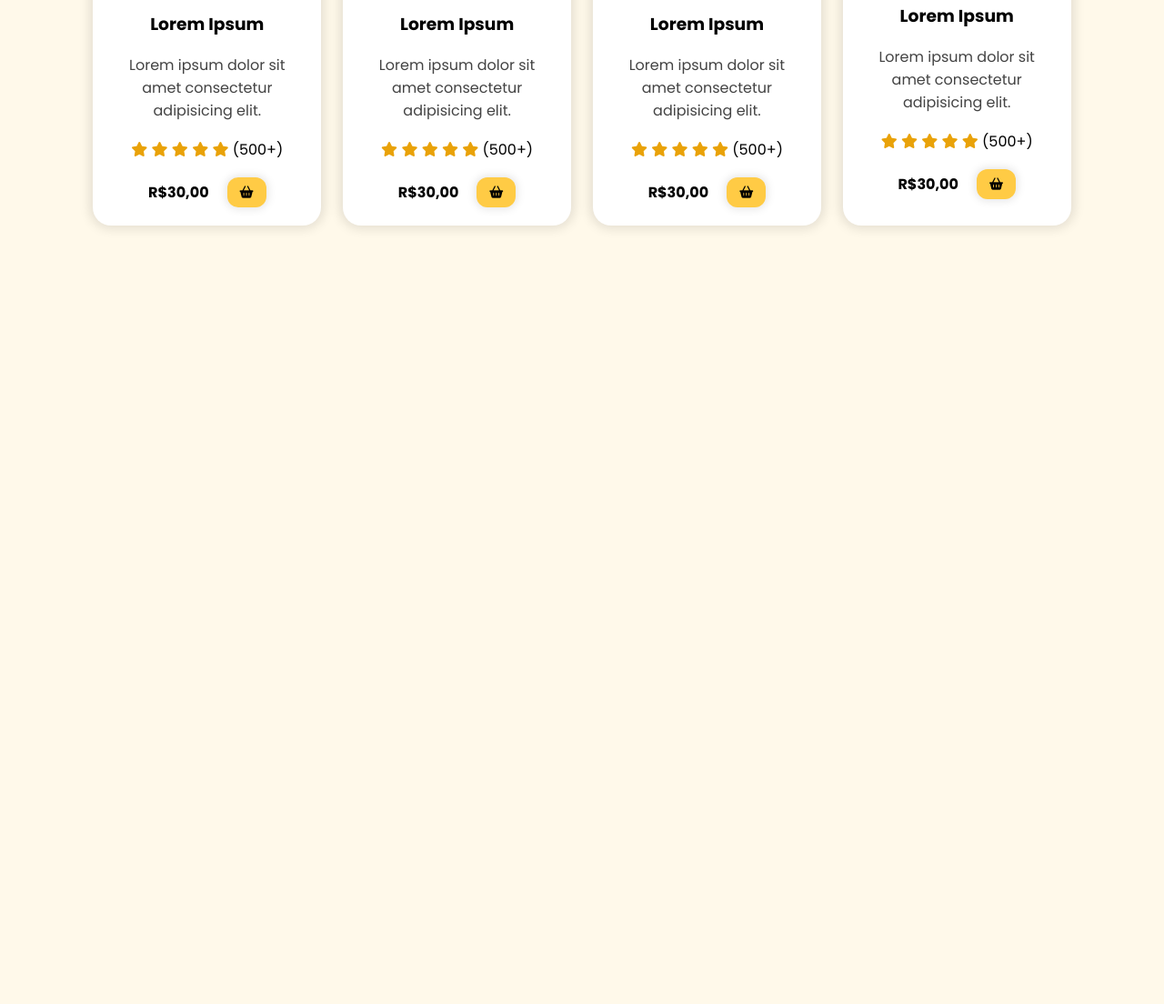
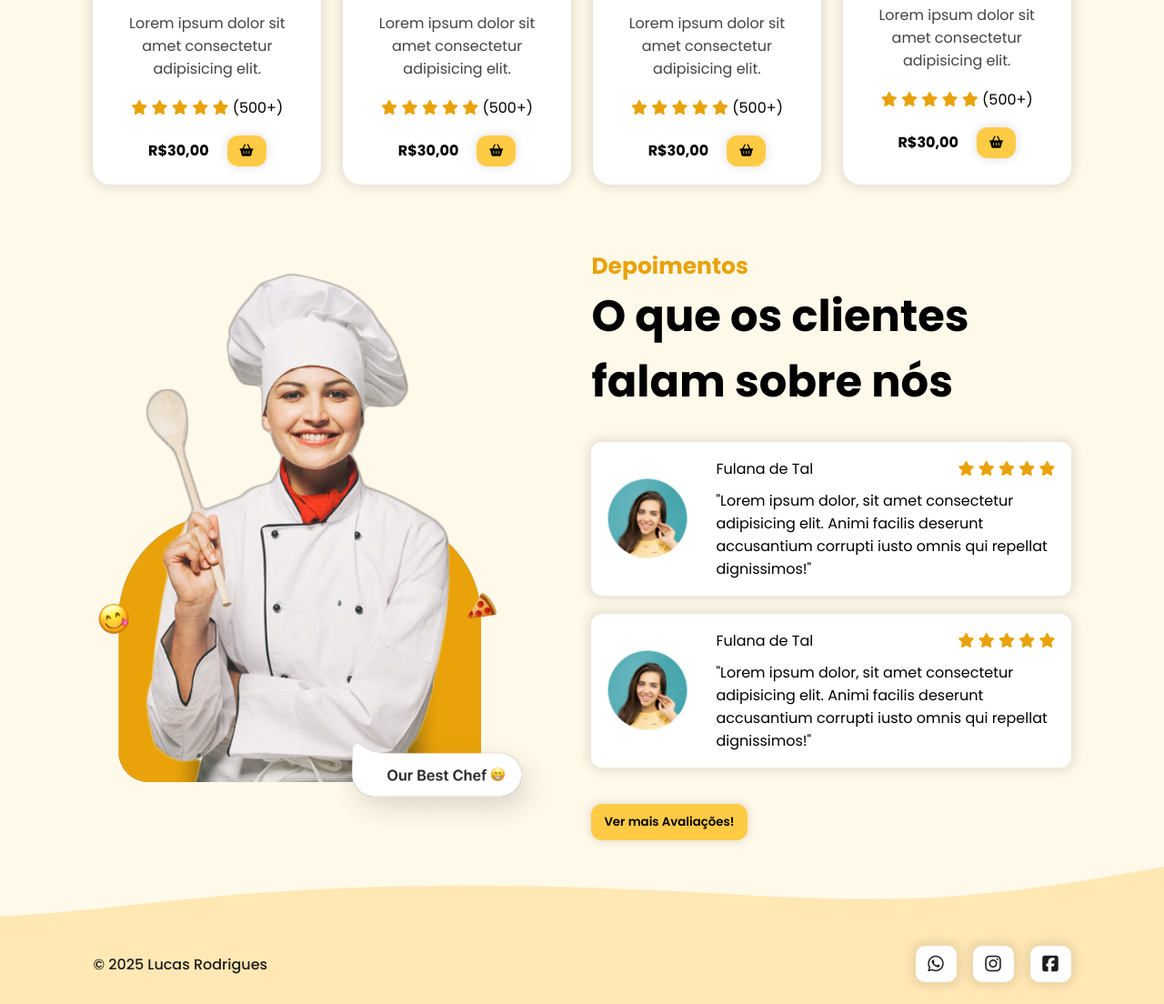
Before and after one commit to LRConforto/responsive-landing-page, a plain HTML site: page index.html in a window 1280 px wide. Shown: the part 1262-2366 px from the top of the page at 91% size. Before the commit the page ends 1597 px from the top, so only its background shows below. Drawn offline with nearby package versions, Linux system fonts and the light colour scheme.

Commit message:
Adicionado avaliações, footer e algumas outras alterações.

```diff
--- a/index.html
+++ b/index.html
@@ -4,10 +4,8 @@
     <meta charset="UTF-8">
     <meta name="viewport" content="width=device-width, initial-scale=1.0">
     <link rel="stylesheet" href="https://cdnjs.cloudflare.com/ajax/libs/font-awesome/6.7.2/css/all.min.css" integrity="sha512-Evv84Mr4kqVGRNSgIGL/F/aIDqQb7xQ2vcrdIwxfjThSH8CSR7PBEakCr51Ck+w+/U6swU2Im1vVX0SVk9ABhg==" crossorigin="anonymous" referrerpolicy="no-referrer" />
+
     <link rel="stylesheet" href="/src/styles/style.css">
-    <link rel="stylesheet" href="/src/styles/header.css">
-    <link rel="stylesheet" href="/src/styles/home.css">
-    <link rel="stylesheet" href="src/styles/menu.css">
 
     <script src="https://cdnjs.cloudflare.com/ajax/libs/jquery/3.7.1/jquery.min.js" integrity="sha512-v2CJ7UaYy4JwqLDIrZUI/4hqeoQieOmAZNXBeQyjo21dadnwR+8ZaIJVT8EE2iyI61OV8e6M8PP2/4hpQINQ/g==" crossorigin="anonymous" referrerpolicy="no-referrer"></script>
 
@@ -26,7 +24,7 @@
                     <a href="#menu">Cardápio</a>
                 </li>
                   <li class="nav-item">
-                    <a href="">Avaliações</a>
+                    <a href="#depoimentos">Avaliações</a>
                 </li>
             </ul>
 
@@ -48,7 +46,7 @@
                     <a href="#menu">Cardápio</a>
                 </li>
                   <li class="nav-item">
-                    <a href="">Avaliações</a>
+                    <a href="#depoimentos">Avaliações</a>
                 </li>
             </ul>
             <button class="btn-default">
@@ -212,7 +210,80 @@
             </div>
 
         </section>
+
+        <section id="depoimentos">
+            <img src="src/imgs/chef.png" id="depoimento-chef" alt="chef de cozinha">
+            <div id="depoimentos-content">
+                <h2 class="section-title">Depoimentos</h2>
+                <h3 class="section-subtitle">O que os clientes falam sobre nós</h3>
+
+                <div id="feedbacks">
+                    <div class="feedback">
+                        <img src="src/imgs/avatar.png" class="feedback-avatar" alt="">
+
+                        <div class="feedback-content">
+                            <p>
+                                Fulana de Tal
+                                <span>
+                                    <i class="fa-solid fa-star dish-"></i>
+                                    <i class="fa-solid fa-star dish-"></i>
+                                    <i class="fa-solid fa-star dish-"></i>
+                                    <i class="fa-solid fa-star dish-"></i>
+                                    <i class="fa-solid fa-star dish-"></i>
+                                </span>
+                            </p>
+                            <p>"Lorem ipsum dolor, sit amet consectetur adipisicing elit. Animi facilis deserunt accusantium corrupti iusto omnis qui repellat dignissimos!"</p>
+                        </div>
+
+                    </div>
+                    <div class="feedback">
+                        <img src="src/imgs/avatar.png" class="feedback-avatar" alt="">
+
+                        <div class="feedback-content">
+                            <p>
+                                Fulana de Tal
+                                <span>
+                                    <i class="fa-solid fa-star dish-"></i>
+                                    <i class="fa-solid fa-star dish-"></i>
+                                    <i class="fa-solid fa-star dish-"></i>
+                                    <i class="fa-solid fa-star dish-"></i>
+                                    <i class="fa-solid fa-star dish-"></i>
+                                </span>
+                            </p>
+                            <p>"Lorem ipsum dolor, sit amet consectetur adipisicing elit. Animi facilis deserunt accusantium corrupti iusto omnis qui repellat dignissimos!"</p>
+                        </div>
+
+                    </div>
+                </div>
+
+                <button class="btn-default">
+                   Ver mais Avaliações!
+                </button>
+            </div>
+
+        </section>
     </main>
+
+    <footer>
+        <img src="src/imgs/wave.svg" alt="">
+
+        <div id="footer-items">
+            <span id="copy">
+                &copy 2025 Lucas Rodrigues
+            </span>
+        <div class="social-media-buttons">
+                <a href="">
+                    <i class="fa-brands fa-whatsapp"></i>
+                </a>
+                <a href="">
+                    <i class="fa-brands fa-instagram"></i>
+                </a>
+                <a href="">
+                    <i class="fa-brands fa-square-facebook"></i>
+                </a>
+        </div>
+        </div>
+    </footer>
 
     <script src="src/javascript/script.js"></script>
 </body>
--- a/src/javascript/script.js
+++ b/src/javascript/script.js
@@ -6,7 +6,22 @@
     $('#mobile-btn').on('click', function (){
          $('#mobile-menu').toggleClass('active');
          $('#mobile-btn').find('i').toggleClass('fa-x');
+    });
+
+    const sections = $('section');
+    const navItems = $('.nav-item');
+
+    $(window).on('scroll', function(){
+        const header = $('header');
+        const posicaoScroll = $(window).scrollTop() - header.outerHeight();
+
+        if (posicaoScroll <= 0) {
+            header.css('box-shadow', 'none')
+        } else {
+            header.css('box-shadow', '5px 1px 5px rgba(0, 0, 0, 0.1)');
+        }
     })
+
 });
 
 /*
--- /dev/null
+++ b/src/styles/depoimentos.css
@@ -0,0 +1,94 @@
+#depoimentos {
+    /* background-color: var(--color-primary-2); */
+    min-height:calc(100vh - 91px);
+    display: flex;
+    justify-content: center;
+    align-items: center;
+    gap: 48px;
+}
+
+#depoimento-chef {
+    width: 500px;
+    height: auto;
+}
+
+#depoimentos .section-subtitle {
+    font-size: 3rem;
+}
+
+#depoimentos-content {
+    width: 50%;
+}
+
+#feedbacks {
+    display: flex;
+    flex-direction: column;
+    gap: 20px;
+    margin-bottom: 40px;
+    margin-top: 30px;
+}
+
+.feedback {
+    background-color: var(--color-neutral-0);
+    display: flex;
+    align-items: center;
+    justify-content: center;
+    gap: 20px;
+    padding: 12px;
+    border-radius: 12px;
+    box-shadow: 0px 0px 12px 4px rgba(0, 0, 0, 0.1);
+}
+
+.feedback-avatar {
+    width: 100px;
+    height: 100px;
+    object-fit: cover;
+}
+
+.feedback-content > p {
+    display: flex;
+    justify-content: space-between;
+    padding: 5px;
+}
+
+.feedback-content i {
+    color: var(--color-primary-6);
+}
+
+
+@media screen and (max-width: 1170px){
+    #depoimentos {
+        flex-direction: column;
+    }
+
+    #depoimento-chef {
+        display: none;
+    }
+
+    #depoimentos-content {
+        width: 80%;
+    }
+
+}
+
+
+@media screen and (max-width: 600px) {
+    .feedback {
+        flex-direction: column;
+    }
+
+    #depoimentos-content {
+        width: 80%;
+        display:flex;
+        flex-direction: column;
+    }
+
+    .feedback-content > P {
+        flex-direction: column;
+    }
+
+    #depoimentos-content {
+    width: 100%;
+    }
+
+}
--- /dev/null
+++ b/src/styles/footer.css
@@ -0,0 +1,22 @@
+footer {
+  background-color: var(--color-primary-2);
+}
+
+#footer-items {
+  display: flex;
+  justify-content: space-between;
+  padding: 0px 8% 24px 8%;
+  align-items: center;
+}
+
+#copy {
+  color: var(--color-neutral-1);
+  font-weight: 500;
+}
+
+@media screen and (max-width:460px) {
+  #footer-items {
+    flex-direction: column-reverse;
+    gap: 20px;
+  }
+}
--- a/src/styles/header.css
+++ b/src/styles/header.css
@@ -4,7 +4,7 @@ header {
     position: sticky;
     top:0;
     z-index:3;
-    background-color: #fff9ea;
+    background-color: var(--color-primary-1);
 }
 
 #navbar {
@@ -16,7 +16,7 @@ header {
 
 #nav-logo {
     font-size: 1.5em;
-    color: #e9a209;
+    color: var(--color-primary-6);
 
 }
 
@@ -33,8 +33,8 @@ header {
 }
 
 .nav-item.active a {
-    color: #1d1d1d;
-    border-bottom: 3px solid #ffe100;
+    color: var(--color-neutral-1);
+    border-bottom: 3px solid var(--color-primary-4);
 }
 
 #mobile-btn {
--- a/src/styles/home.css
+++ b/src/styles/home.css
@@ -15,11 +15,11 @@ section#home {
 
 .title {
     font-size: 4em;
-    color: #1d1d1d;
+    color: var(--color-neutral-1);
 }
 
 .title > span {
-    color: #e9a209;
+    color: var(--color-primary-6);
 }
 
 .cta-buttons {
@@ -29,14 +29,14 @@ section#home {
 
 .cta-buttons > a {
     text-decoration: none;
-    color: #1d1d1d;
+    color: var(--color-neutral-1);
 }
 
 #phone-btn {
     display: flex;
     gap: 10px;
     align-items: center;
-    background-color: #ffffff;
+    background-color: var(--color-neutral-0);
     padding: 8px 14px;
     box-shadow: 0px 0px 12px 4px rgba(0, 0, 0, 0.1);
     border-radius: 12px;
@@ -56,7 +56,7 @@ section#home {
 }
 
 .shape {
-    background-color: #ffe8b4;
+    background-color: var(--color-primary-2);
     width: 50%;
     height: 100%;
     position: absolute;
--- a/src/styles/menu.css
+++ b/src/styles/menu.css
@@ -4,7 +4,7 @@
     align-items: center;
     justify-content: center;
     text-align: center;
-    min-height: 100vh;
+    min-height: calc(100vh - 91px);
 }
 
 #dishes {
@@ -19,7 +19,7 @@
     display: flex;
     flex-direction: column;
     align-items: center;
-    background-color: #ffffff;
+    background-color: var(--color-neutral-0);
     box-shadow: 0px 0px 12px 4px rgba(0 ,0, 0, 0.1);
     border-radius: 20px;
     padding: 20px;
@@ -32,12 +32,12 @@
 
 .dish-heart {
     position: absolute;
-    background-color: #e9a209;
+    background-color: var(--color-primary-6);
     display: flex;
     align-items: center;
     justify-content: center;
     font-size: 1.563rem;
-    color: #fff9ea;
+    color: var(--color-primary-1);
     width: 70px;
     height: 70px;
     top: -10px;
@@ -51,7 +51,7 @@
 }
 
 .dish-rate > i {
-    color:#e9a209;
+    color:var(--color-primary-6);
 }
 
 .dish-price {
@@ -76,8 +76,9 @@
 
 @media screen and (max-width: 600px) {
 
+
      .dish {
-        width: calc(100% - 24px);
+        width: 100%;
 
 }
 }
--- a/src/styles/style.css
+++ b/src/styles/style.css
@@ -2,9 +2,23 @@
 
 @import url('https://fonts.googleapis.com/css2?family=Poppins:ital,wght@0,100;0,200;0,300;0,400;0,500;0,600;0,700;0,800;0,900;1,100;1,200;1,300;1,400;1,500;1,600;1,700;1,800;1,900&display=swap');
 
+@import url('header.css');
+@import url('home.css');
+@import url('menu.css');
+@import url('depoimentos.css');
+@import url('footer.css');
+
 
 :root {
-    --fundo: #fff9ea;
+    --color-primary-1: #fff9ea;
+    --color-primary-2: #ffe8b4;
+    --color-primary-3: #f8d477;
+    --color-primary-4: #ffe100;
+    --color-primary-5: #ffcb45;
+    --color-primary-6: #e9a209;
+
+    --color-neutral-0: #fff;
+    --color-neutral-1: #1d1d1d;
 }
 
 *{
@@ -15,7 +29,7 @@
 }
 
 body {
-    background-color: var(--fundo);
+    background-color: var(--color-primary-1);
 }
 
 section {
@@ -28,7 +42,7 @@ section {
      display: flex; /* caso queira colocar algo do lado */
      align-items: center;
      justify-content: center;
-     background-color: #ffcb45;
+     background-color: var(--color-primary-5);
      border-radius: 12px;
      padding: 10px 14px;
      font-weight: 600;
@@ -39,7 +53,7 @@ section {
 }
 
 .btn-default:hover {
-    background: #f8d477;
+    background: var(--color-primary-3);
 }
 
 .social-media-buttons {
@@ -54,10 +68,10 @@ section {
     width: 45px;
     height: 40px;
     text-decoration: none;
-    background-color: #ffffff;
+    background-color: var(--color-neutral-0);
     font-size: 1.25rem;
     padding: 8px 14px;
-    color: #1d1d1d;
+    color: var(--color-neutral-1);
     box-shadow: 0px 0px 12px 4px rgb(0, 0, 0, 0.1);
     transition: box-shadow .3s ease;
     border-radius: 10px;
@@ -68,7 +82,7 @@ section {
 }
 
 .section-title {
-    color: #e9a209;
+    color: var(--color-primary-6);
     font-size: 1.563rem;
 }
 
```
Also changed, not shown: src/imgs/wave.png (added), src/imgs/wavecolor.svg (added).
